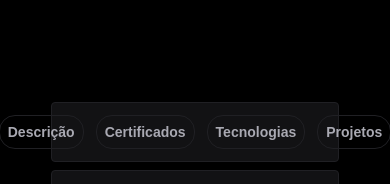
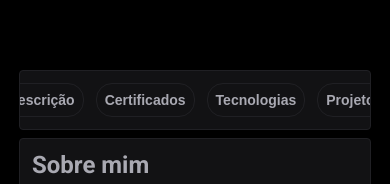
Before and after one commit to bernardojru/berDev, a Next.js app: page / in a window 390 px wide. Shown: the part 660-844 px from the top of the page. Built offline with nearby package versions, Linux system fonts and the light colour scheme.

Commit message:
manutention: responsive

```diff
--- a/src/components/InfoContent/Repos/Project/index.tsx
+++ b/src/components/InfoContent/Repos/Project/index.tsx
@@ -17,8 +17,6 @@ interface Repos {
 }
 
 export function Project({ repos }: Repos) {
-  // const rep: any = repos.topics
-  // const topics = rep.split(' ')
   return (
     <ProjectContainer>
       <Icons>
@@ -37,9 +35,7 @@ export function Project({ repos }: Repos) {
           Nome: <Quantity>{repos.name}</Quantity>
         </strong>
         <span>
-
           <Quantity>{repos.language}</Quantity>
-          {/* <Quantity>{topics}</Quantity> */}
         </span>
       </Tags>
     </ProjectContainer>
--- a/src/components/InfoContent/Repos/Project/styles.ts
+++ b/src/components/InfoContent/Repos/Project/styles.ts
@@ -44,7 +44,6 @@ export const Icons = styled("section", {
       border: "2px solid $gray500",
       transition: "all .2s ease-in-out",
     },
-    //   outline: "2px solid $gray600",
   },
 });
 
--- a/src/components/InfoContent/Repos/styles.ts
+++ b/src/components/InfoContent/Repos/styles.ts
@@ -1,14 +1,19 @@
 import { keyframes, styled } from "../../../styles";
 
 export const ReposContainer = styled("section", {
-  display: 'flex',
-  flexDirection: 'column',
-  alignItems: 'center',
+  display: "flex",
+  flexDirection: "column",
+  alignItems: "center",
 });
 
 export const ReposConst = styled("div", {
   display: "grid",
+  width: '100%',
   gridTemplateColumns: "repeat(2, 1fr)",
+
+  "@media(max-width:1119px)": {
+    gridTemplateColumns: "repeat(1, 1fr)",
+  },
 });
 
 const Load = keyframes({
--- a/src/components/InfoContent/Tech/styles.ts
+++ b/src/components/InfoContent/Tech/styles.ts
@@ -21,6 +21,10 @@ export const TechContainer = styled("section", {
       border: "1px solid $gray800",
     },
   },
+
+  "@media(max-width:1119px)": {
+    gridTemplateColumns: "repeat(4, 1fr)",
+  },
 });
 
 export const TooltipContent = styled(Tooltip.Content, {
--- a/src/components/InfoContent/styles.ts
+++ b/src/components/InfoContent/styles.ts
@@ -4,8 +4,6 @@ export const InfoContentContainer = styled("div", {
   display: "flex",
   flexDirection: "column",
   alignItems: "center",
-  //   justifyContent: "center",
-  // border: "solid 1px $gray800",
   gap: "$2",
   borderRadius: "$xs",
   color: "$gray200",
@@ -14,7 +12,6 @@ export const InfoContentContainer = styled("div", {
 });
 
 export const InfoContentHeader = styled("header", {
-  // width: "50rem",
   width: "100%",
   display: "flex",
   alignItems: "center",
@@ -23,8 +20,13 @@ export const InfoContentHeader = styled("header", {
   padding: "$3",
   borderRadius: "$xs",
   border: "solid 1px $gray800",
-  // borderBottom: '1px solid $gray800',
   background: "$gray900",
+  overflow: 'hidden',
+
+
+  "@media(max-width:375px)": {
+    overflowX: 'scroll',
+  },
 });
 
 export const Button = styled("button", {
@@ -36,7 +38,7 @@ export const Button = styled("button", {
   borderRadius: "$lg",
   fontWeight: "$bold",
   border: "1px solid $gray800",
-  // "var(isFocus) $gray800"
+
   variants: {
     color: {
       isFocus: {
--- a/src/components/Profile/styles.ts
+++ b/src/components/Profile/styles.ts
@@ -13,7 +13,7 @@ export const ProfileContainer = styled("section", {
   height: '30rem',
   width: '30rem',
   position: 'sticky',
-  top: '0',
+  top: '1rem',
 
   '@media(max-width:1119px)': {
     position: 'static',
--- a/src/styles/global.ts
+++ b/src/styles/global.ts
@@ -7,6 +7,7 @@ export const globalStyles = globalCss({
 
     "::-webkit-scrollbar": {
       width: 6,
+      height: 6,
     },
 
     "::-webkit-scrollbar-track": {
@@ -22,6 +23,5 @@ export const globalStyles = globalCss({
   body: {
     "-webkit-font-smoothing": "antialiased",
     background: '$black',
-    // overflowX: 'hidden',
   },
 });
--- a/src/styles/pages/home.ts
+++ b/src/styles/pages/home.ts
@@ -6,20 +6,19 @@ export const PortfolioContainer = styled('div',{
     display: 'flex',
     flexDirection: 'column',
     fontFamily: '$default',
-    // border: 'solid blue',
+
 })
 
 export const PortfolioContent = styled('div', {
     maxWidth: '100%',
-    // height: '100vh',
     display: 'flex',
     justifyContent: 'center',
     gap: '$12',
     padding: '4rem',
-    // border: 'solid red',
 
     '@media(max-width:1119px)': {
         alignItems: 'center',
         flexDirection: 'column',
+        padding: '2rem',
     },
 })
```
